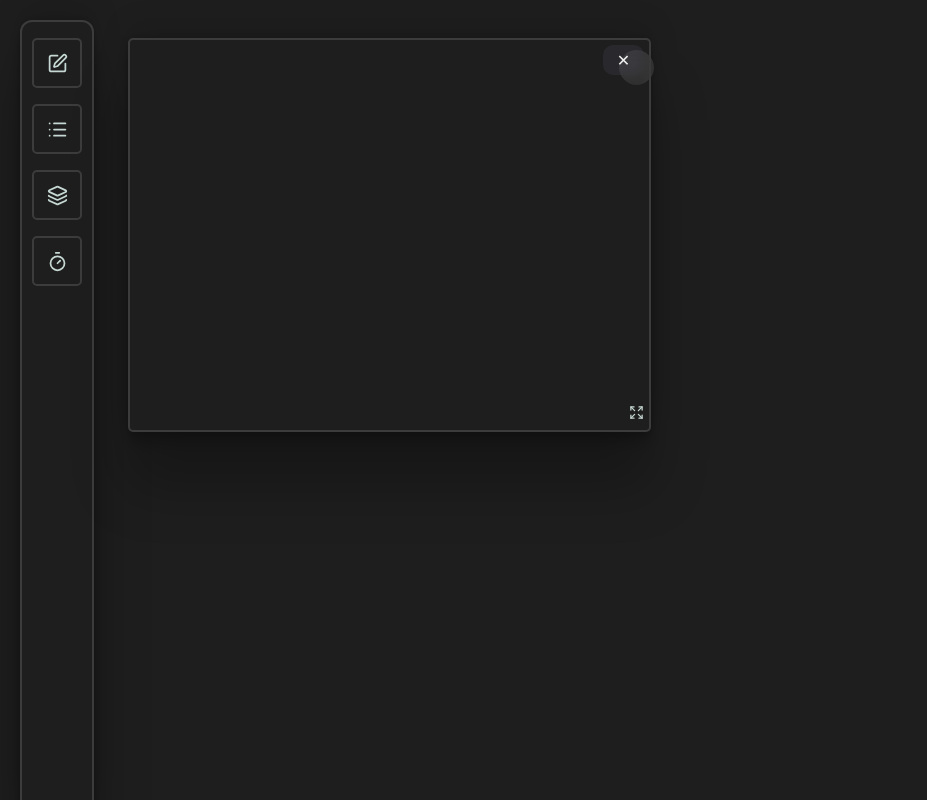
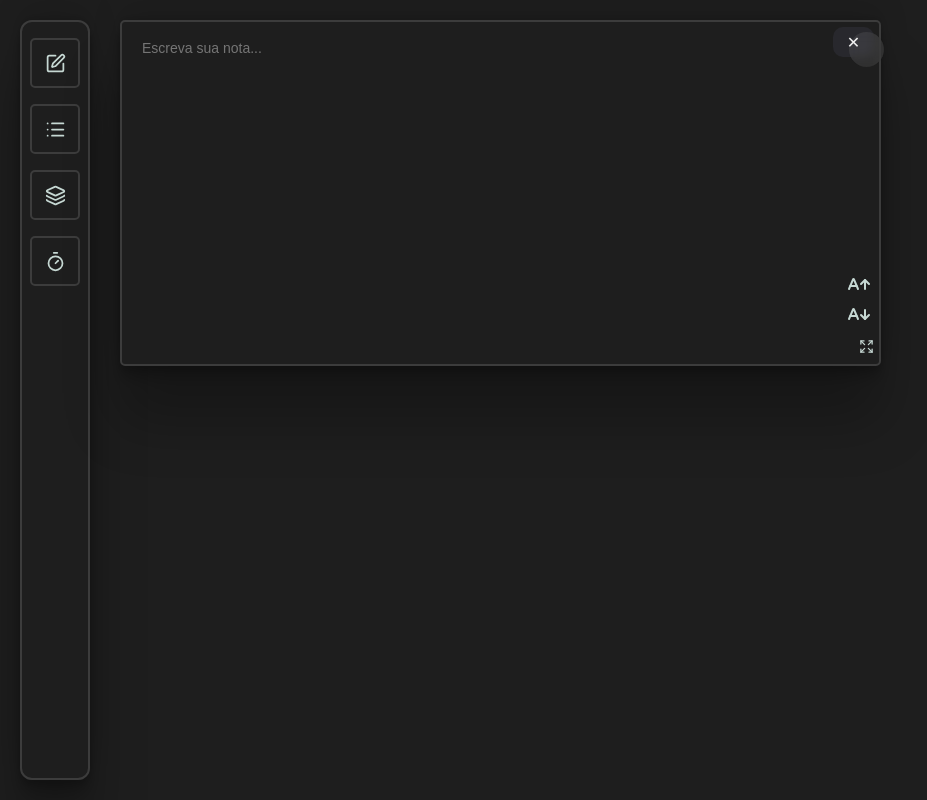
Before and after one commit to augsue/swyss, a React (Vite) app: page / in a window 1280 px wide. Both pictures are taken after a click on the button 57 px from the left and 63 px from the top of the page. Shown: the whole page, without its empty margins (0-927 px from the left). Built offline with nearby package versions, Linux system fonts and the light colour scheme.

Commit message:
Notes functionality

```diff
--- a/src/components/Block.jsx
+++ b/src/components/Block.jsx
@@ -1,21 +1,41 @@
-const Block = ({ id, onRemove }) => {
-  return (
-    <div
-      style={{
-        background: "#333",
-        border: "1px solid #fff",
-        position: "relative",
-      }}
-    >
-        Bloco {id}
-      <button
-        onClick={() => onRemove(id)}
-        style={{ position: "absolute", top: "5px", right: "5px" }}
-      >
-        ✕
-      </button>
-    </div>
-  );
+import { AArrowUp, AArrowDown } from "lucide-react";
+import { useState } from "react";
+
+const Block = ({ id, type, content, onChange, onRemove }) => {
+  const [fontSize, setFontSize] = useState(14);
+  //Renderizaçao de conteudo
+
+  const renderContent = () => {
+    if (type === "note") {
+      return (
+        <div className="note-toolbar">
+          <textarea
+            className="block-textarea"
+            style={{ fontSize: `${fontSize}px` }}
+            value={content}
+            onChange={(e) => onChange(e.target.value)}
+            placeholder="Escreva sua nota..."
+          ></textarea>
+          <button
+            className="font-button a-down"
+            onClick={() => setFontSize((f) => Math.max(8, f - 2))}
+          ><AArrowDown /></button>
+          <button
+            className="font-button a-up"
+            onClick={() => setFontSize((f) => Math.min(40, f + 2))}
+          ><AArrowUp /></button>
+        </div>
+      );
+    }
+
+    return (
+      <div className="block-placeholder">
+        Eu sirvo pra: {type} e meu ID e {id}
+      </div>
+    );
+  };
+
+  return renderContent();
 };
 
 export default Block;
--- a/src/components/Render.jsx
+++ b/src/components/Render.jsx
@@ -8,7 +8,7 @@ import Sidebar from "./Sidebar";
 import { Expand } from "lucide-react"
 
 export default function Render() {
-  const { blocks, setBlocks, addBlock, removeBlock } = useBlock();
+  const { blocks, setBlocks, addBlock, removeBlock, updateBlockContent } = useBlock();
 
   // Converte pro formato do GridLayout
   const layout = blocks.map((block) => ({
@@ -23,8 +23,13 @@ export default function Render() {
         <GridLayout
           layout={layout}
           onLayoutChange={(newLayout) =>
-            setBlocks(
-              newLayout.map(({ i, x, y, w, h }) => ({ id: i, x, y, w, h })),
+            setBlocks((prevBlocks) =>
+              prevBlocks.map((block) => {
+                const layoutItem = newLayout.find((item) => item.i === block.id);
+                return layoutItem
+                  ? {...block, x: layoutItem.x, y: layoutItem.y, w: layoutItem.w, h: layoutItem.h}
+                  : block
+              })
             )
           }
           maxCols={4}
@@ -32,8 +37,8 @@ export default function Render() {
           rowHeight={50}
           isDraggable={true}
           isResizable={true}
-          width={window.innerWidth}
-          heigth={window.innerHeight}
+          width={1850}
+          heigth={30}
           preventCollision={true}
         >
           {blocks.map((block) => (
@@ -45,6 +50,13 @@ export default function Render() {
               >
                 ✕
               </button>
+              <Block
+                key={block.id}
+                id={block.id}
+                type={block.type}
+                content={block.content}
+                onChange={(newContent) => updateBlockContent(block.id, newContent)}
+              />
               <div className="move-sign"><Expand color="#c6d8d3" size={15} /></div>
             </div>
           ))}
--- a/src/components/Sidebar.jsx
+++ b/src/components/Sidebar.jsx
@@ -4,16 +4,16 @@ import { SquarePen, List, Layers, Timer } from "lucide-react"
 const Sidebar = ({ onAddBlock }) => {
   return (
     <div className="sidebar">
-      <button onClick={onAddBlock} className="button-tool">
+      <button onClick={() => onAddBlock("note")} className="button-tool">
         <SquarePen color="#c6d8d3" size={21}></SquarePen>
       </button>
-      <button onClick={onAddBlock} className="button-tool">
+      <button onClick={() => onAddBlock("todo")} className="button-tool">
         <List color="#c6d8d3" size={21}></List>
       </button>
-      <button onClick={onAddBlock} className="button-tool">
+      <button onClick={() => onAddBlock("color")} className="button-tool">
         <Layers color="#c6d8d3" size={21}></Layers>
       </button>
-      <button onClick={onAddBlock} className="button-tool">
+      <button onClick={() => onAddBlock("timer")} className="button-tool">
         <Timer color="#c6d8d3" size={21}></Timer>
       </button>
     </div>
--- a/src/hooks/useBlock.js
+++ b/src/hooks/useBlock.js
@@ -4,16 +4,26 @@ export const useBlock = () => {
   const [blocks, setBlocks] = useState([]);
 
   // Adiciona bloco
-  const addBlock = () => {
+  const addBlock = (type) => {
     const newBlock = {
       id: Date.now().toString(),
+      type,
       x: 0,
       y: 0,
       w: 5,
-      h: 2.5,
+      h: 2.2,
+      content: "",
     };
     setBlocks([...blocks, newBlock]);
   };
+  // Adiciona Conteudo
+ const updateBlockContent = (id, newContent) => {
+   setBlocks(
+    blocks.map((block) =>
+     block.id === id ? { ...block, content: newContent } : block
+    )
+   )
+ }
 
   // Remove bloco
   const removeBlock = (id) => {
@@ -26,5 +36,5 @@ export const useBlock = () => {
     i: block.id,
   }));
 
-  return { blocks, setBlocks, addBlock, removeBlock };
+  return { blocks, setBlocks, addBlock, removeBlock, updateBlockContent };
 };
--- a/src/styles/global.css
+++ b/src/styles/global.css
@@ -3,10 +3,13 @@ body {
   color: #c6d8d3;
   font-family: Arial, sans-serif;
   font-size: 10px;
+  margin: 0;
   width: 100%;
+  height:100%;
 }
 .sidebar {
   width: 70px;
+  box-sizing: border-box;
   height: calc(100vh - 40px);
   border: 2px solid #3c3c3c;
   border-radius: 12px;
@@ -69,11 +72,22 @@ body {
     rgba(0, 0, 0, 0.12) 0px -3px 5px,
     0 0 0 1px rgba(255, 255, 255, 0.05);
 }
-
+.block-textarea {
+  width: 100%;
+  height: 100%;
+  background: transparent;
+  border: none;
+  outline: none;
+  resize: none;
+  color: #c6d8d3;
+  font-family: Arial, sans-serif;
+  padding: 12px;
+  box-sizing: border-box;
+}
 .grid {
   margin-left: 110px;
-  margin-top: 20px;
-  margin-right: 20px;
+  margin-top: 10px;
+  margin-right: 20pxnpm ru;
 }
 .button-x {
   all: unset;
@@ -150,3 +164,28 @@ body {
   bottom: 5px;
   font-size: 17px;
 }
+.note-toolbar {
+  display: flex;
+  gap: 6px;
+  padding: 6px 8px;
+  width: 100%;
+  height: 100%;
+}
+
+.font-button {
+  position: absolute;
+  right: 0px;
+  background-color: #1e1e1e;
+  border: none;
+  color: #c6d8d3;
+  padding: 4px 8px;
+  cursor: pointer;
+  font-size: 12px;
+  transition: all 0.2s ease;
+}
+.a-down {
+  bottom: 30px;
+}
+.a-up {
+  bottom: 60px;
+}
```
